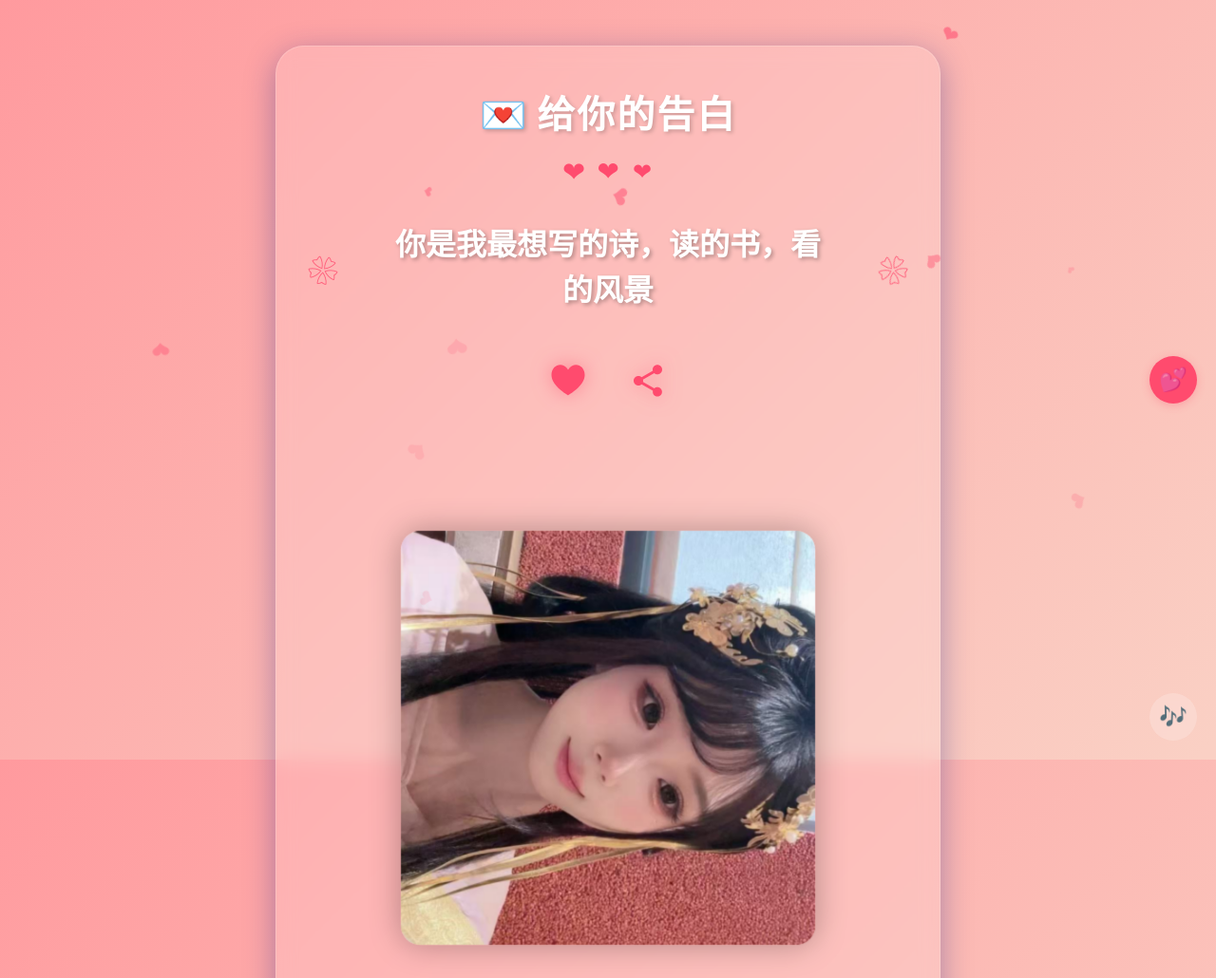
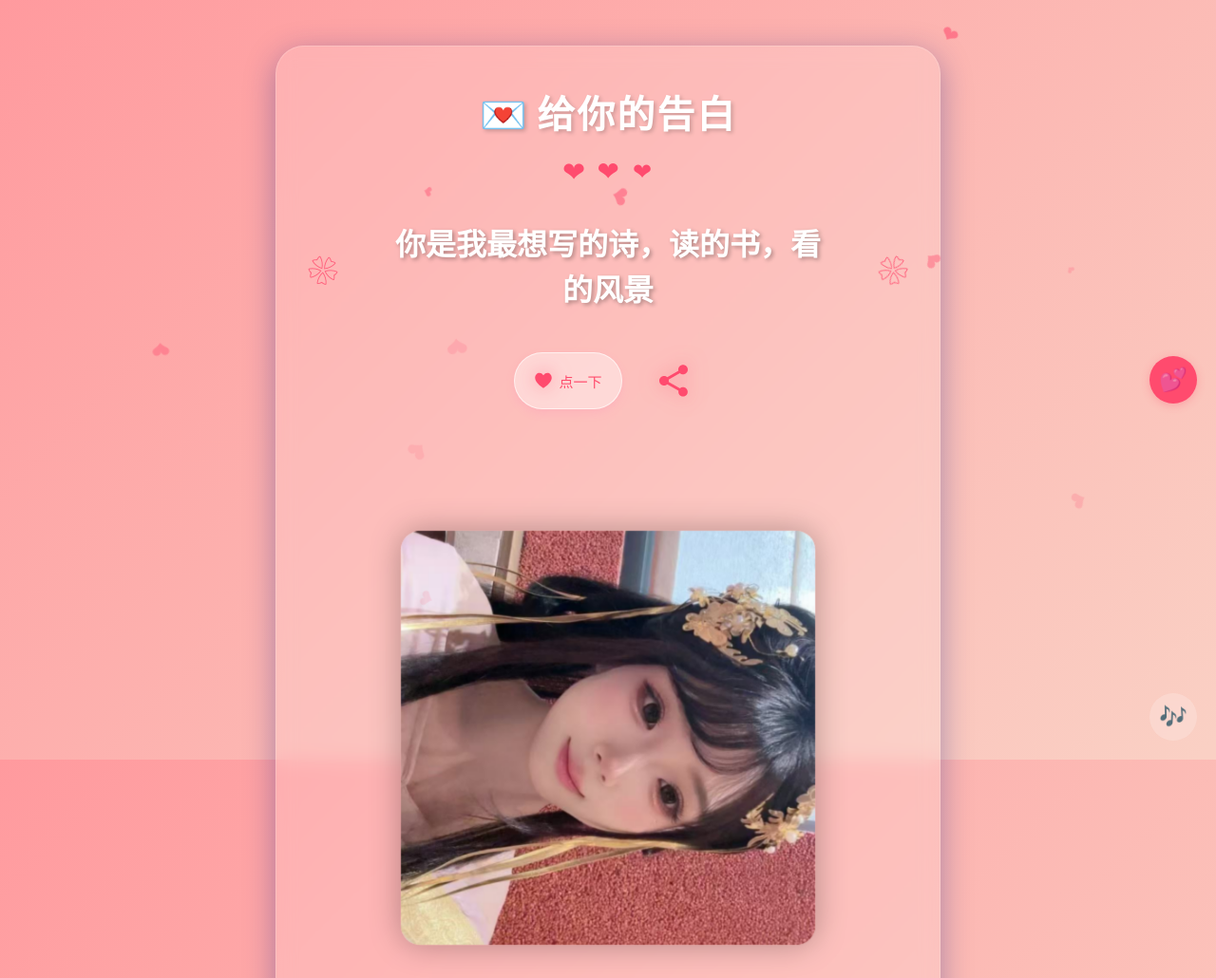
Before and after one commit to kalanmeina/love-page, a plain HTML site: page index.html in a window 1280 px wide. Shown: the top 1030 px of the page at 95% size. Drawn offline with Linux system fonts and the light colour scheme; a web font is replaced by a local one.

Commit message:
Add files via upload
修改了按钮样式和文字

```diff
--- a/css/style.css
+++ b/css/style.css
@@ -101,15 +101,35 @@ body {
 
 /* 心形按钮样式 */
 .heart-btn {
-    background: none;
-    border: none;
+    background-color: rgba(255, 255, 255, 0.4);
+    /* 半透明白色，类似毛玻璃 */
+    border: 1px solid rgba(255, 255, 255, 0.6);
+    /* 非常淡的白色边框 */
+    border-radius: 50px;
+    /* 胶囊圆角 */
+    box-shadow: 0 4px 10px rgba(255, 105, 180, 0.15);
+    /* 非常淡的粉色阴影 */
+
+    display: flex;
+    align-items: center;
+    justify-content: center;
+    gap: 6px;
+    padding: 8px 20px;
     cursor: pointer;
-    transition: transform 0.3s ease;
-    width: 60px;
-    height: 60px;
-    padding: 10px;
+    color: #ff4d6d;
+    /* 深粉色文字 */
+    font-size: 15px;
 }
 
+/* 顺便可以控制一下里面 SVG 心形图标的大小 */
+.heart-btn .heart-icon {
+    width: 20px;
+    height: 20px;
+}
+.heart-btn .heart-icon {
+    width: 20px;
+    height: 20px;
+}
 .heart-btn:hover {
     transform: scale(1.1);
 }
--- a/index.html
+++ b/index.html
@@ -35,6 +35,7 @@
                     <path d="M16,28.261c0,0-14-7.926-14-17.046c0-8.565,9.333-11.816,14-4.399
                              c4.667-7.417,14-4.166,14,4.399C30,20.335,16,28.261,16,28.261z"/>
                 </svg>
+                点一下
             </button>
             <!-- 分享按钮 -->
             <button id="share-btn" class="share-btn" title="分享给好友">
```
